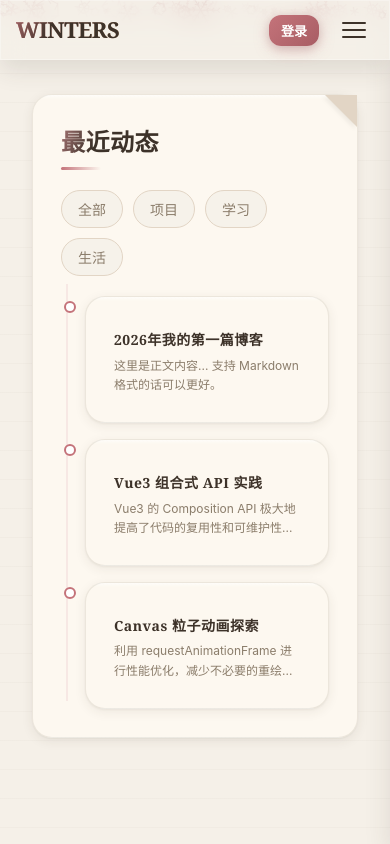
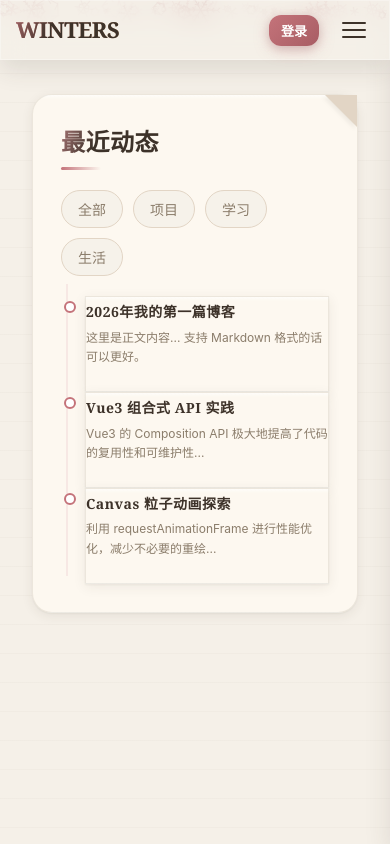
Before and after one commit to AuricWinters/Winters, a Vue app in the folder frontend/: page /blog in a window 390 px wide. Shown: the top 844 px of the page. Built offline with nearby package versions, Linux system fonts and the light colour scheme.

Commit message:
Revert "feat(layout): Home Bento 瀑布流 + Community 双列 + Blog 卡片化"
This reverts commit 9324f1df58135ef3413df39e32736cffaee11c53.

```diff
--- a/frontend/src/views/Blog.vue
+++ b/frontend/src/views/Blog.vue
@@ -161,26 +161,6 @@ onMounted(() => {
   position: relative;
   z-index: 1;
 }
-/* Blog 双列卡片布局 */
-.timeline {
-  display: grid;
-  grid-template-columns: repeat(2, 1fr);
-  gap: 16px;
-}
-.timeline-item {
-  background: var(--bg-card);
-  border-radius: var(--card-radius);
-  padding: var(--card-padding);
-  border: 1px solid var(--border-color);
-  transition: transform 0.3s ease, box-shadow 0.3s ease;
-}
-.timeline-item:hover {
-  transform: translateY(-3px);
-  box-shadow: var(--shadow-lg);
-}
-@media (max-width: 768px) {
-  .timeline { grid-template-columns: 1fr; }
-}
 
 /* 分类筛选按钮 */
 .category-filter {
--- a/frontend/src/views/Community.vue
+++ b/frontend/src/views/Community.vue
@@ -346,16 +346,8 @@ onMounted(() => {
 .tag-btn:hover { background: rgba(var(--primary-rgb), 0.12); color: var(--primary); }
 .tag-btn.active { background: var(--primary); color: var(--text-on-primary); }
 
-/* ═══ 动态卡片 — Masonry 双列 ═══ */
-.feed {
-  display: grid;
-  grid-template-columns: repeat(2, 1fr);
-  gap: 20px;
-  align-items: start;
-}
-.feed .post-card.pinned {
-  grid-column: 1 / -1;
-}
+/* ═══ 动态卡片 — 统一 .section-card 风格 ═══ */
+.feed { display: flex; flex-direction: column; gap: 24px; }
 
 .post-card {
   background: var(--bg-card);
--- a/frontend/src/views/Home.vue
+++ b/frontend/src/views/Home.vue
@@ -361,53 +361,5 @@ onMounted(() => {
 .hero-section {
   position: relative;
   z-index: 1;
-  /* Bento 瀑布流布局 override */
-  display: grid !important;
-  grid-template-columns: repeat(4, 1fr) !important;
-  gap: 16px !important;
-  max-width: 1800px !important;
-  margin: 40px auto 0 !important;
-  padding: 0 24px !important;
-}
-
-/* 有机卡片跨越 */
-.profile-container {
-  grid-column: span 2;
-  grid-row: span 2;
-}
-.content-container {
-  grid-column: span 2;
-  grid-row: span 2;
-  display: flex;
-  flex-direction: column;
-  gap: 16px;
-}
-.sidebar-container {
-  grid-column: span 4;
-  display: grid;
-  grid-template-columns: repeat(3, 1fr);
-  gap: 16px;
-}
-.sidebar-container .section-card {
-  grid-column: span 1;
-}
-
-@media (max-width: 1024px) {
-  .hero-section {
-    grid-template-columns: repeat(2, 1fr) !important;
-  }
-  .profile-container { grid-column: span 2; grid-row: span 1; }
-  .content-container { grid-column: span 2; grid-row: span 1; }
-  .sidebar-container { grid-column: span 2; grid-template-columns: repeat(2, 1fr); }
-}
-@media (max-width: 768px) {
-  .hero-section {
-    grid-template-columns: 1fr !important;
-  }
-  .profile-container, .content-container, .sidebar-container {
-    grid-column: span 1;
-    grid-row: span 1;
-  }
-  .sidebar-container { grid-template-columns: 1fr; }
 }
 </style>
```
